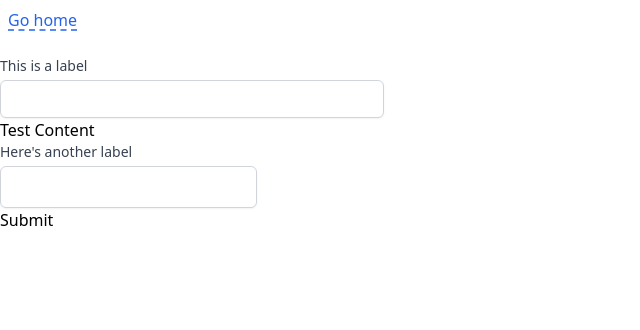
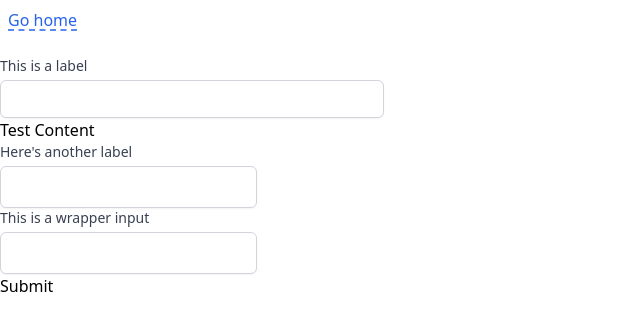
Before and after one commit to tayv/Project-Bubblegum, a Next.js app: page /quiz1/pg4 in a window 1280 px wide. Shown: the top 330 px of the page, without its empty margins (0-640 px from the left). Built offline with nearby package versions, Linux system fonts and the light colour scheme.

Commit message:
Basic Wrapper input registered to RHF. No TS yet.

```diff
--- /dev/null
+++ b/components/WrapperInput.tsx
@@ -0,0 +1,22 @@
+import React from 'react'
+import { Input } from '@components/atoms/input'
+
+const WrapperInput = ({
+  name,
+  register,
+  rules,
+  ...props
+}) => {
+
+
+  return (
+
+    <div>
+      <Input name={name} {...props} {...(register && register(name, rules))}
+      />
+    </div>
+
+  )
+}
+
+export default WrapperInput
--- a/components/atoms/input.tsx
+++ b/components/atoms/input.tsx
@@ -55,6 +55,7 @@ export const Input: FC<InputProps> = forwardRef<HTMLInputElement, InputProps>(
               className,
             ])
           }
+          {...props}
         />
       </div>
     )
--- a/pages/quiz1/pg4.tsx
+++ b/pages/quiz1/pg4.tsx
@@ -3,6 +3,7 @@ import { Input } from '@components/atoms/input'
 import Breadcrumbs from '@components/Breadcrumbs'
 import TextInput from '@components/TextInput'
 import { useForm } from 'react-hook-form'
+import WrapperInput from '@components/WrapperInput'
 
 
  const testForm: FC = () => {
@@ -25,10 +26,19 @@ import { useForm } from 'react-hook-form'
       <p>Test Content</p>
 
       <Input
-
          name="firstInput"
          label="Here's another label"
          type="text"
+
+      />
+
+      <WrapperInput
+        name="firstWrapperInput"
+        label="This is a wrapper input"
+        type="text"
+        register={register}
+        rules={{ required: "You must enter something" }}
+        errors={errors}
       />
 
       <button type="submit">Submit</button>
```
